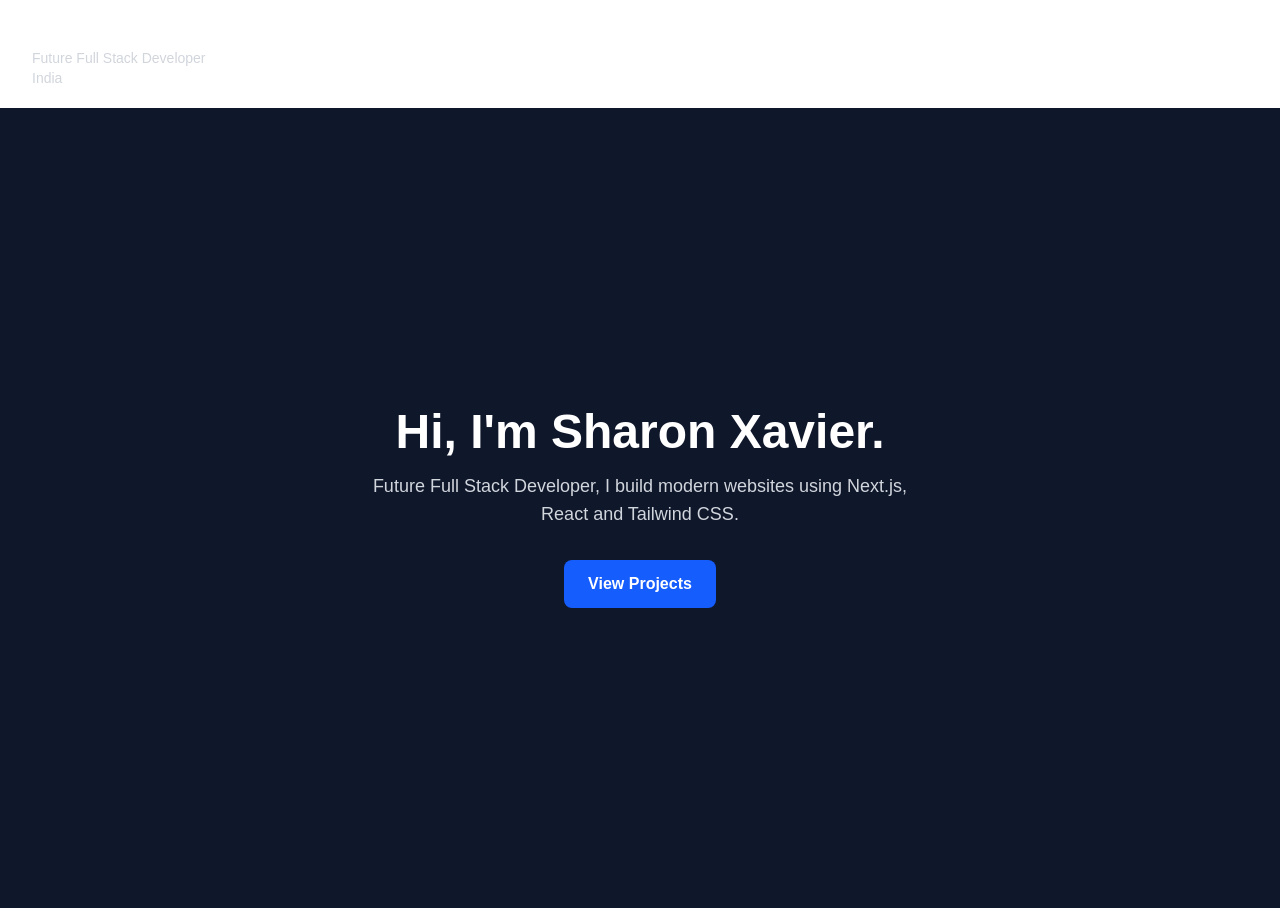
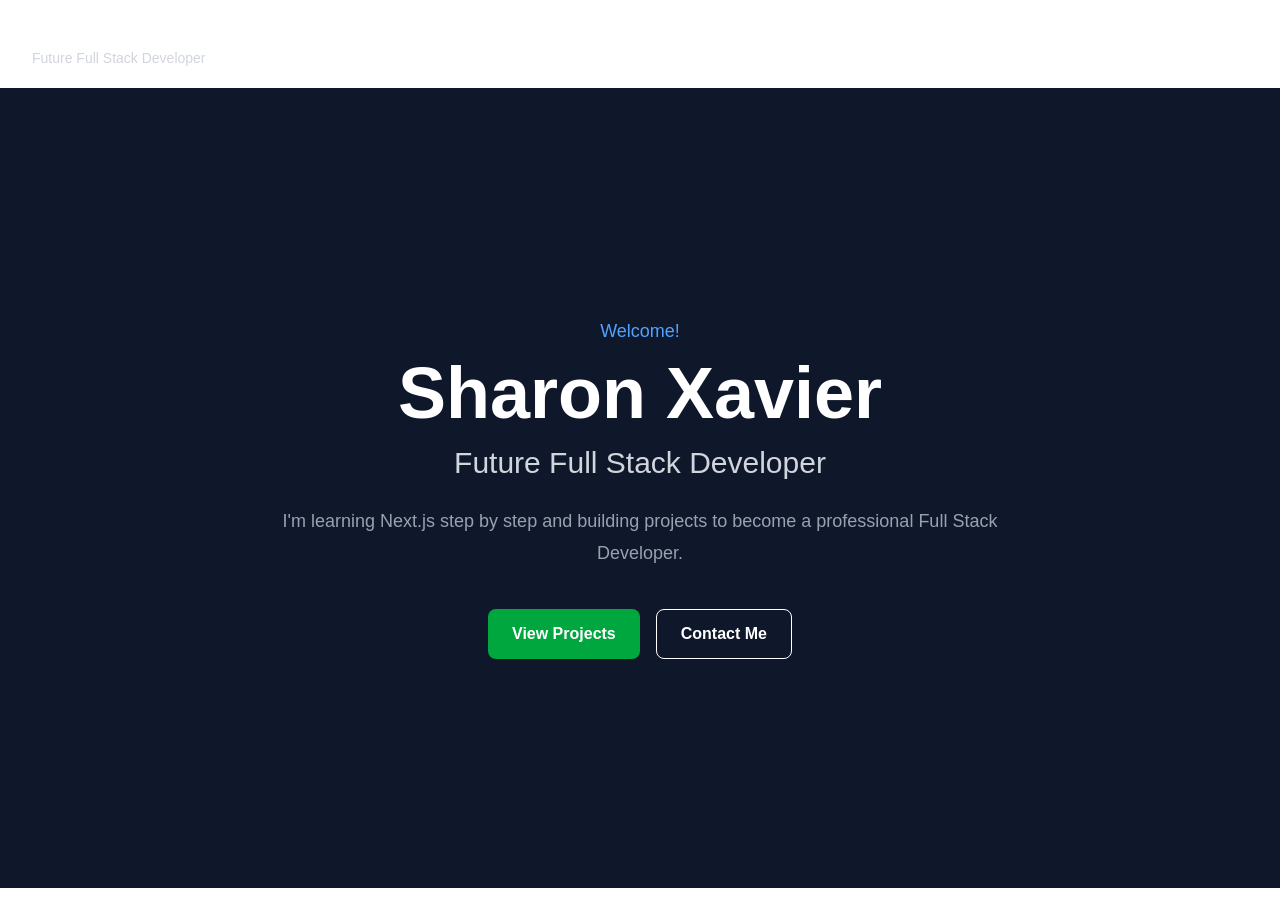
Before and after one commit to x-sharn/Proj1, a Next.js app: page / in a window 1280 px wide. Built offline with nearby package versions, Linux system fonts and the light colour scheme.

Commit message:
feat: add reusable hero component with props

```diff
--- a/src/app/page.jsx
+++ b/src/app/page.jsx
@@ -1,26 +1,20 @@
 import Navbar from '@/components/Navbar';
+import Hero from "@/components/Hero";
 
 export default function Home() {
   return (
     <>
-      <Navbar name="Sharon Xavier" role="Future Full Stack Developer" location="India"
+      <Navbar
+        name="Sharon Xavier"
+        role="Future Full Stack Developer"
+        company="India"
       />
 
-      <main className="min-h-screen bg-slate-900 flex flex-col items-center justify-center text-white px-6">
-        <h1 className="text-5xl font-bold mb-4">
-          Hi, I'm Sharon Xavier.
-
-        </h1>
-
-        <p className="text-lg text-gray-300 text-center max-w-xl mb-8">
-        Future Full Stack Developer,
-          I build modern websites using Next.js,
-          React and Tailwind CSS.        </p>
-
-        <button className="bg-blue-600 hover:bg-blue-700 px-6 py-3 rounded-lg font-semibold transition">
-          View Projects
-        </button>
-      </main>
+      <Hero
+        name="Sharon Xavier"
+        role="Future Full Stack Developer"
+        description="I'm learning Next.js step by step and building projects to become a professional Full Stack Developer."
+      />
     </>
   );
 }
--- /dev/null
+++ b/src/components/Hero.jsx
@@ -0,0 +1,37 @@
+export default function Hero({ name, role, description }) {
+    return (
+      <section className="min-h-screen flex items-center justify-center bg-slate-900 text-white px-6">
+        <div className="text-center max-w-3xl">
+
+          <p className="text-blue-400 text-lg mb-3">
+          Welcome!
+          </p>
+
+          <h1 className="text-5xl md:text-7xl font-extrabold mb-4">
+            {name}
+          </h1>
+
+          <h2 className="text-2xl md:text-3xl text-gray-300 mb-6">
+            {role}
+          </h2>
+
+          <p className="text-lg text-gray-400 leading-8 mb-10">
+            {description}
+          </p>
+
+          <div className="flex justify-center gap-4">
+
+            <button className="bg-green-600 hover:bg-blue-700 px-6 py-3 rounded-lg font-semibold transition">
+              View Projects
+            </button>
+
+            <button className="border border-white hover:bg-white hover:text-black px-6 py-3 rounded-lg font-semibold transition">
+              Contact Me
+            </button>
+
+          </div>
+
+        </div>
+      </section>
+    );
+  }
```
